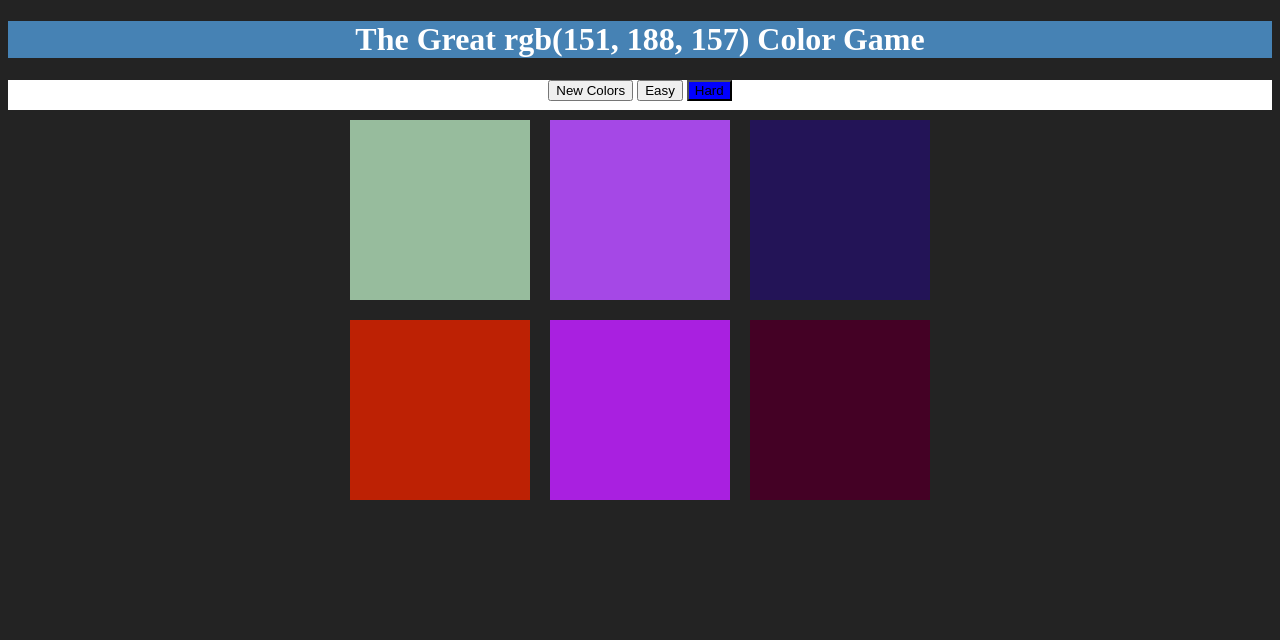
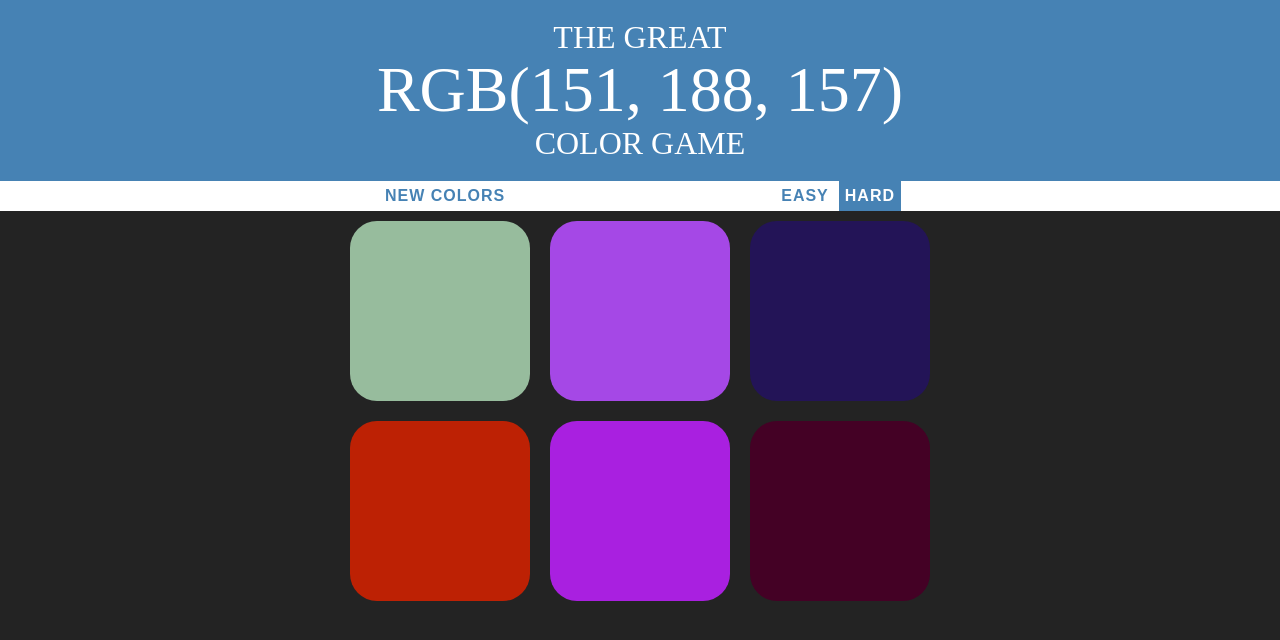
Before and after one commit to mdfazal/Web-Colt-Steele, a plain HTML site: page Color Game/index.html in a window 1280 px wide. Drawn offline with Linux system fonts and the light colour scheme.

Commit message:
color game added

```diff
--- a/Color Game/index.html
+++ b/Color Game/index.html
@@ -6,7 +6,11 @@
 
 </head>
 <body>
-    <h1>The Great <span id="colorDisplay">RGB</span> Color Game</h1>
+    <h1>The Great
+        <br>
+        <span id="colorDisplay">RGB</span>
+        <br>
+        Color Game</h1>
     <div id="stripe">
         <button id="reset">New Colors</button>
         <span id="message"></span>
--- a/Color Game/style.css
+++ b/Color Game/style.css
@@ -1,5 +1,7 @@
 body {
     background-color: #232323;
+    margin: 0;
+    font-family: "Montserrat", "Avenir";
 }
 
 .square{
@@ -8,15 +10,29 @@ body {
     padding-bottom: 30%;
     float: left;
     margin: 1.66%;
+    border-radius: 15%;
+    transition: background 0.6s;
 }
 
 H1{
     text-align: center;
+    line-height: 1.1;
+    font-weight: normal;
     color: white;
     background: steelblue;
+    margin: 0;
+    text-transform: uppercase;
+    padding: 20px 0;
 }
 
+#colorDisplay{
+    font-size: 200%;
+}
 
+#message{
+    display: inline-block;
+    width: 20%;
+}
 
 #container{
     margin: 0 auto;
@@ -31,5 +47,24 @@ H1{
 }
 
 .selected{
-    background : blue;
+    color: white;
+    background: steelblue;
 }
+
+button{
+    border:none;
+    background:none;
+    text-transform: uppercase;
+    height: 100%;
+    font-weight: 700;
+    color: steelblue;
+    letter-spacing: 1px;
+    font-size: inherit;
+    transition: all 0.3s;
+
+}
+
+button:hover{
+    color: white;
+    background: steelblue;
+}
```
